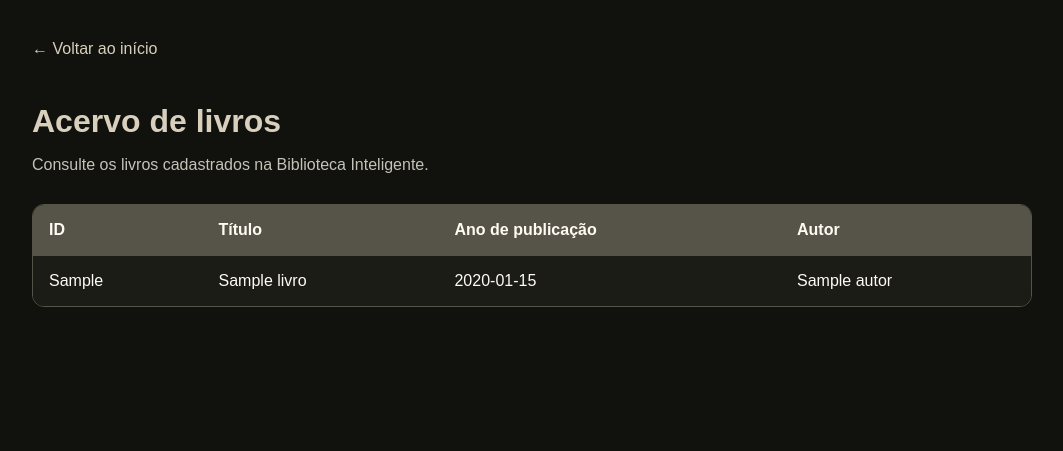
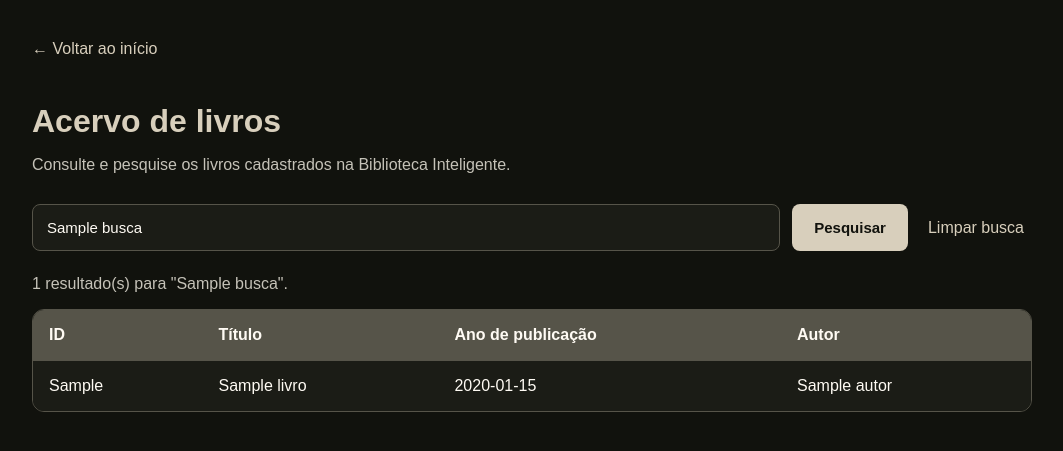
Before and after one commit to guilhermegsd56-ui/Sistema-web-para-gerenciamento-de-livros-autores-alunos-e-empr-stimos., a Flask app: template templates/livros.html in a window 1280 px wide. Shown: the top 451 px of the page, without its empty margins (108-1171 px from the left). Run offline with Flask 3, Linux system fonts and the light colour scheme; the template is opened without the code that fills it: most values are stand-ins (such as "Sample title", 1, 10 or a date in 2020).

Commit message:
feat: adiciona pesquisa de livros por titulo e autor

```diff
--- a/app.py
+++ b/app.py
@@ -1,5 +1,5 @@
 
-from flask import Flask, render_template
+from flask import Flask, render_template, request
 from database import conectar
 
 app = Flask(__name__)
@@ -22,15 +22,35 @@ def listar_livros():
     try:
         cursor = conexao.cursor(dictionary=True)
 
-        cursor.execute("""
-            SELECT ID_LIVRO, TITULO, ANO_PUBLICACAO, AUTOR
-            FROM livros
-            ORDER BY ID_LIVRO
-        """)
+        busca = request.args.get("busca", "").strip()
+
+        if busca:
+            consulta = """
+                SELECT ID_LIVRO, TITULO, ANO_PUBLICACAO, AUTOR
+                FROM livros
+                WHERE TITULO LIKE %s OR AUTOR LIKE %s
+                ORDER BY ID_LIVRO
+            """
+
+            termo = f"%{busca}%"
+            cursor.execute(consulta, (termo, termo))
+
+        else:
+            consulta = """
+                SELECT ID_LIVRO, TITULO, ANO_PUBLICACAO, AUTOR
+                FROM livros
+                ORDER BY ID_LIVRO
+            """
+
+            cursor.execute(consulta)
 
         livros = cursor.fetchall()
 
-        return render_template("livros.html", livros=livros)
+        return render_template(
+            "livros.html",
+            livros=livros,
+            busca=busca
+        )
 
     except Exception as erro:
         app.logger.error("Erro ao consultar livros: %s", erro)
--- a/templates/livros.html
+++ b/templates/livros.html
@@ -52,6 +52,55 @@
             margin-bottom: 30px;
         }
 
+        .pesquisa {
+            display: flex;
+            gap: 12px;
+            margin-bottom: 24px;
+            flex-wrap: wrap;
+        }
+
+        .pesquisa input {
+            flex: 1;
+            min-width: 200px;
+            padding: 14px;
+            border: 1px solid var(--secundaria);
+            border-radius: 8px;
+            background: #1b1c16;
+            color: var(--texto);
+            font-size: 15px;
+            outline: none;
+        }
+
+        .pesquisa input:focus {
+            border-color: var(--detalhe);
+        }
+
+        .pesquisa button {
+            padding: 14px 22px;
+            border: none;
+            border-radius: 8px;
+            background: var(--detalhe);
+            color: var(--fundo);
+            font-size: 15px;
+            font-weight: bold;
+            cursor: pointer;
+        }
+
+        .pesquisa button:hover {
+            opacity: 0.85;
+        }
+
+        .limpar {
+            display: inline-flex;
+            align-items: center;
+            padding: 0 8px;
+        }
+
+        .resultado {
+            color: #c5c2b8;
+            margin-bottom: 16px;
+        }
+
         .tabela-container {
             overflow-x: auto;
             border: 1px solid var(--secundaria);
@@ -82,6 +131,17 @@
         .vazio {
             padding: 24px;
             color: var(--detalhe);
+            text-align: center;
+        }
+
+        @media (max-width: 600px) {
+            body {
+                padding: 24px 14px;
+            }
+
+            .pesquisa button {
+                flex: 1;
+            }
         }
     </style>
 </head>
@@ -95,7 +155,36 @@
         <h1>Acervo de livros</h1>
 
         <p class="descricao">
-            Consulte os livros cadastrados na Biblioteca Inteligente.
+            Consulte e pesquise os livros cadastrados na Biblioteca Inteligente.
+        </p>
+
+        <form class="pesquisa" method="GET"
+              action="{{ url_for('listar_livros') }}">
+
+            <input
+                type="search"
+                name="busca"
+                placeholder="Digite o título ou o autor..."
+                value="{{ busca }}"
+                aria-label="Pesquisar por título ou autor"
+            >
+
+            <button type="submit">Pesquisar</button>
+
+            {% if busca %}
+                <a class="limpar"
+                   href="{{ url_for('listar_livros') }}">
+                    Limpar busca
+                </a>
+            {% endif %}
+        </form>
+
+        <p class="resultado">
+            {% if busca %}
+                {{ livros|length }} resultado(s) para "{{ busca }}".
+            {% else %}
+                {{ livros|length }} livro(s) cadastrado(s).
+            {% endif %}
         </p>
 
         <div class="tabela-container">
@@ -123,7 +212,11 @@
                     {% else %}
                     <tr>
                         <td colspan="4" class="vazio">
-                            Nenhum livro cadastrado.
+                            {% if busca %}
+                                Nenhum livro encontrado para essa pesquisa.
+                            {% else %}
+                                Nenhum livro cadastrado.
+                            {% endif %}
                         </td>
                     </tr>
                     {% endfor %}
```
